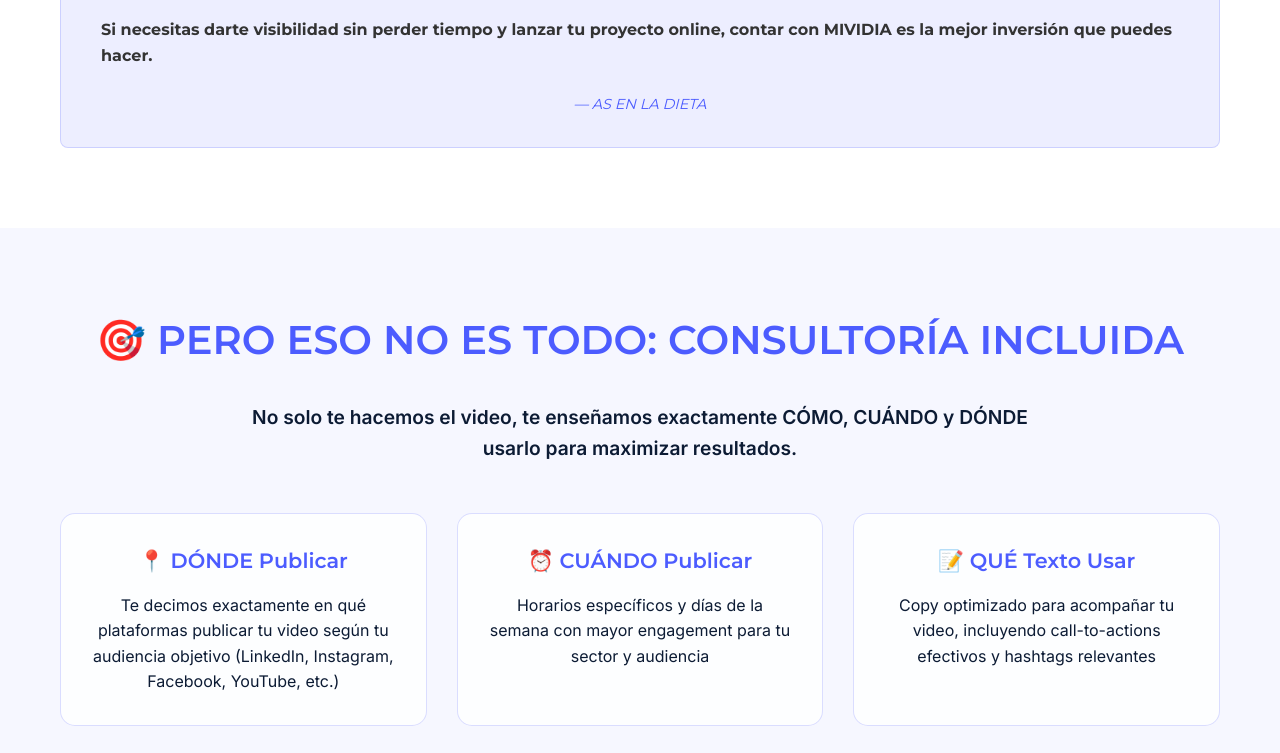
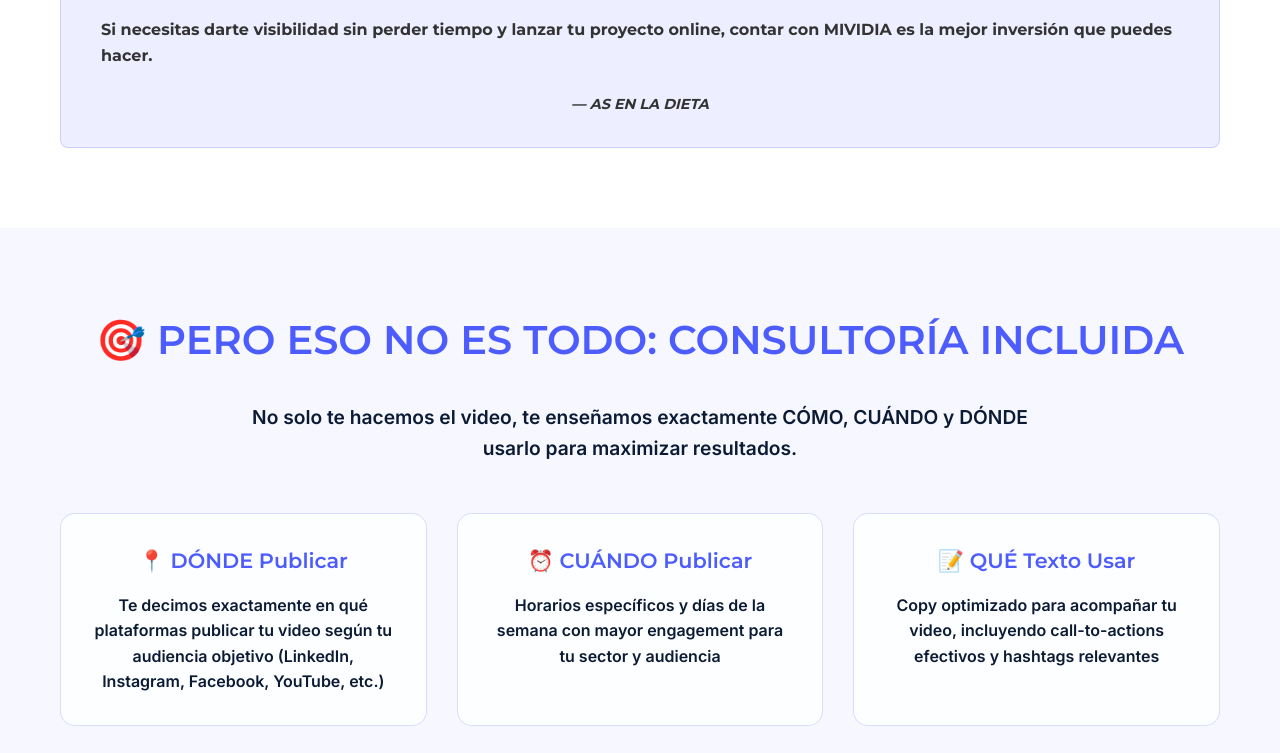
Before and after one commit to MIVIDIA/landing-mividia, a plain HTML site: page index.html in a window 1280 px wide. Shown: the part 3950-4703 px from the top of the page. Drawn offline with Linux system fonts and the light colour scheme; a script that the page names is missing.

Commit message:
Update index.html

```diff
--- a/index.html
+++ b/index.html
@@ -786,8 +786,7 @@
                     <strong>Si necesitas darte visibilidad sin perder tiempo y lanzar tu proyecto online, contar con MIVIDIA es la
                     mejor inversión que puedes hacer.</strong>
                 </p>
-                <span>— AS EN LA DIETA
-                </span>
+                <span><strong>— AS EN LA DIETA<strong></span>
             </div>
         </div>
     </div>
```
